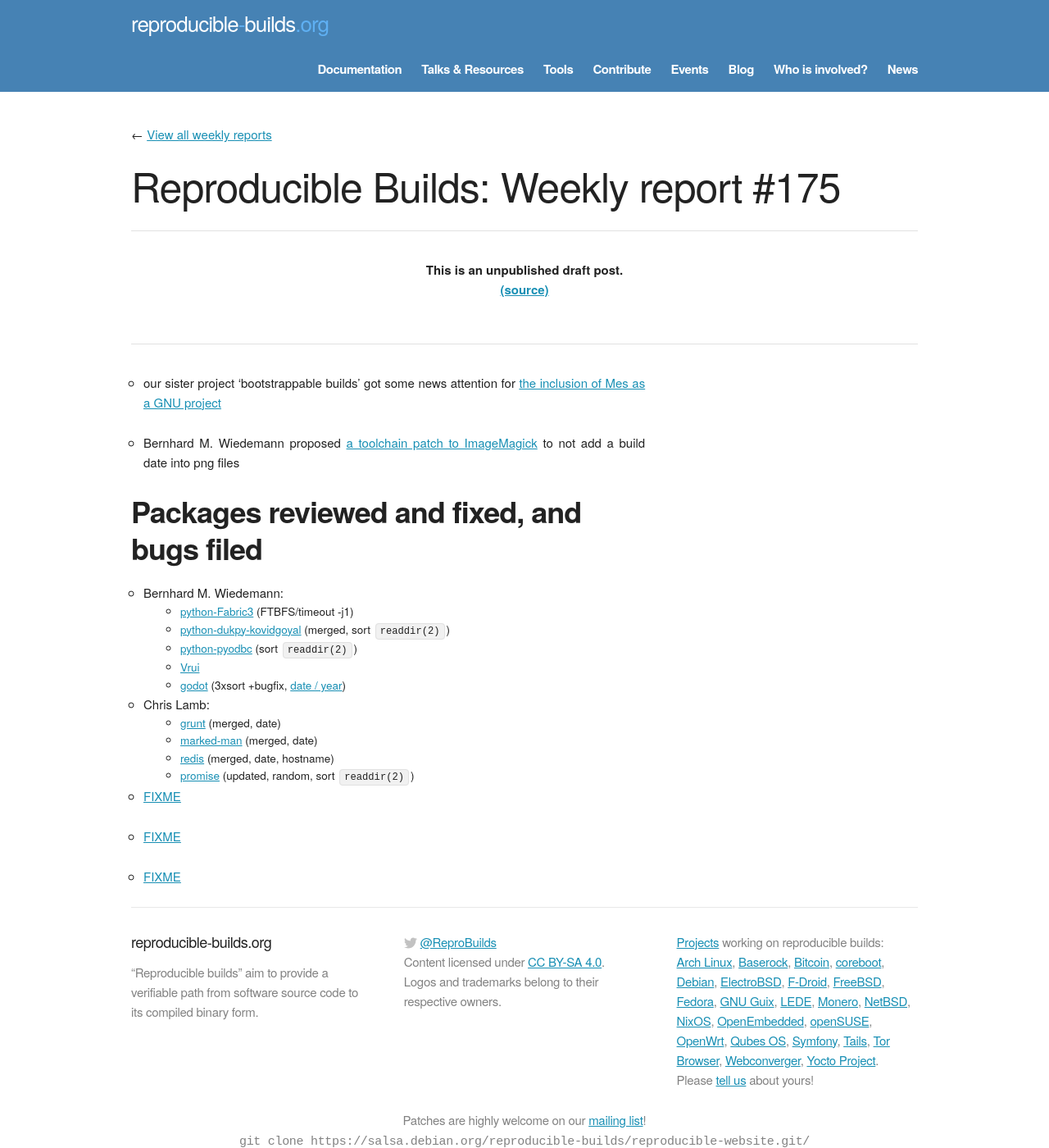
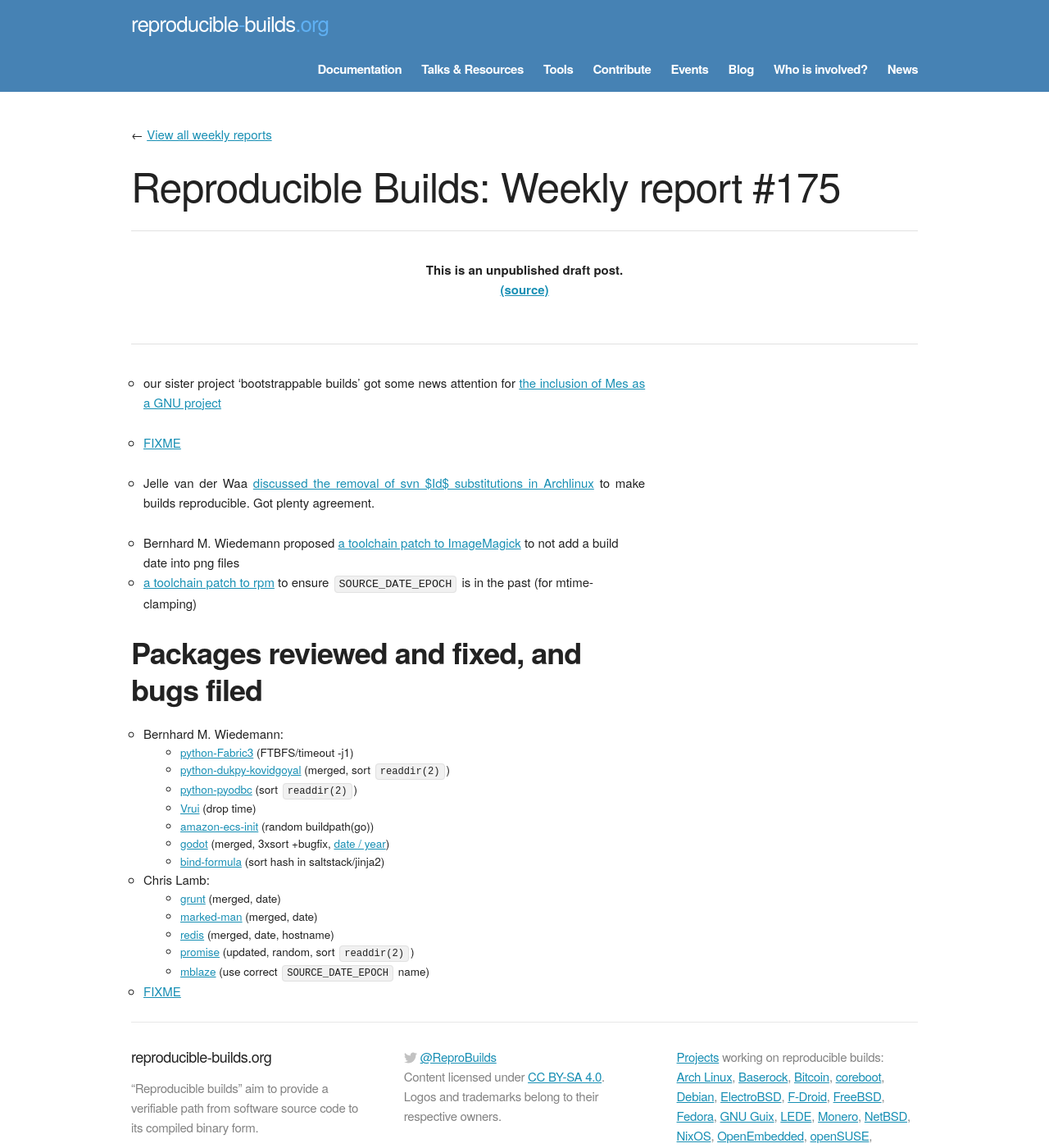
Before and after one commit to prototypefund/reproducible-website, a Jekyll site: the page built from _blog/posts/175.md, in a window 1280 px wide and 1400 px high. Shown: the whole window at 82% size. Built offline with Jekyll 4.4.1, drawn with Linux system fonts in a browser that asks for light colours; some web fonts are replaced.

Commit message:
175: +3 patches, -2 FIXME, +1 blog link

```diff
--- a/_blog/posts/175.md
+++ b/_blog/posts/175.md
@@ -5,7 +5,13 @@ week: 175
 
 * our sister project 'bootstrappable builds' got some news attention for [the inclusion of Mes as a GNU project](https://www.phoronix.com/scan.php?page=news_item&px=GNU-Mes-0.17-Released)
 
+* [FIXME](https://www.suse.com/c/extending-trust-in-our-binaries-no-backdoors-have-been-found/)
+
+* Jelle van der Waa [discussed the removal of svn $Id$ substitutions in Archlinux](https://lists.archlinux.org/pipermail/arch-dev-public/2018-August/029355.html) to make builds reproducible. Got plenty agreement.
+
 * Bernhard M. Wiedemann proposed [a toolchain patch to ImageMagick](https://github.com/ImageMagick/ImageMagick/pull/1270) to not add a build date into png files
+* [a toolchain patch to rpm](https://github.com/rpm-software-management/rpm/pull/536) to ensure `SOURCE_DATE_EPOCH` is in the past (for mtime-clamping)
+
 
 Packages reviewed and fixed, and bugs filed
 -------------------------------------------
@@ -15,17 +21,17 @@ Packages reviewed and fixed, and bugs filed
     * [python-Fabric3](https://github.com/mathiasertl/fabric/issues/48) (FTBFS/timeout -j1)
     * [python-dukpy-kovidgoyal](https://github.com/kovidgoyal/dukpy/pull/3) (merged, sort `readdir(2)`)
     * [python-pyodbc](https://github.com/mkleehammer/pyodbc/pull/453) (sort `readdir(2)`)
-    * [Vrui](https://build.opensuse.org/request/show/631866)
-    * [godot](https://github.com/godotengine/godot/pull/21553) (3xsort +bugfix, [date / year](https://github.com/godotengine/godot/pull/21554))
+    * [Vrui](https://build.opensuse.org/request/show/631866) (drop time)
+    * [amazon-ecs-init](https://build.opensuse.org/request/show/632285) (random buildpath(go))
+    * [godot](https://github.com/godotengine/godot/pull/21553) (merged, 3xsort +bugfix, [date / year](https://github.com/godotengine/godot/pull/21554))
+    * [bind-formula](https://github.com/saltstack-formulas/bind-formula/pull/110) (sort hash in saltstack/jinja2)
 
 * Chris Lamb:
     * [grunt](https://github.com/gruntjs/grunt/pull/1596) (merged, date)
     * [marked-man](https://github.com/kapouer/marked-man/pull/12#issuecomment-416023601) (merged, date)
     * [redis](https://github.com/antirez/redis/pull/2992#issuecomment-416025440) (merged, date, hostname)
     * [promise](https://github.com/then/promise/pull/148#issuecomment-416569416) (updated, random, sort `readdir(2)`)
+    * [mblaze](https://github.com/chneukirchen/mblaze/pull/132) (use correct `SOURCE_DATE_EPOCH` name)
 
-* [FIXME](https://github.com/chneukirchen/mblaze/pull/132)
-
-* [FIXME](https://lists.archlinux.org/pipermail/arch-dev-public/2018-August/029355.html)
 
 * [FIXME](https://github.com/sphinx-gallery/sphinx-gallery/pull/390#issuecomment-417712645)
```
